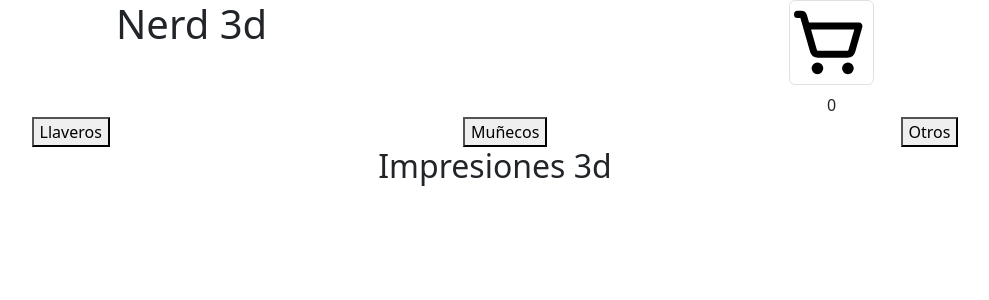
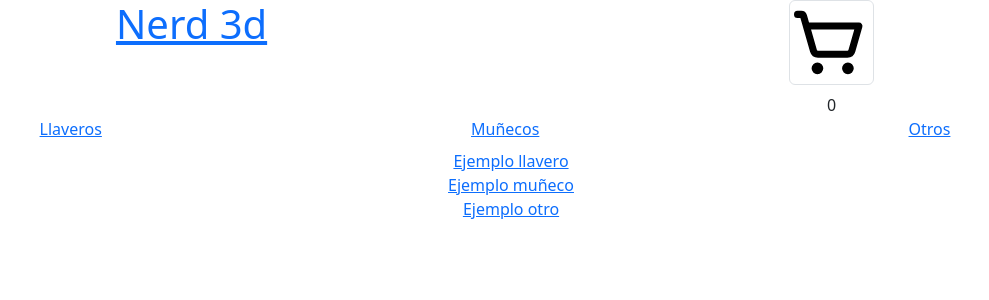
Before and after one commit to Agustin-Lendaro/Curso-React, a React (Create React App) app: page / in a window 1280 px wide. Shown: the top 300 px of the page, without its empty margins (145-1134 px from the left). Built offline with nearby package versions, Linux system fonts and the light colour scheme.

Commit message:
segunda entrega

```diff
--- a/package.json
+++ b/package.json
@@ -9,6 +9,7 @@
     "bootstrap": "^5.2.1",
     "react": "^18.2.0",
     "react-dom": "^18.2.0",
+    "react-router-dom": "^6.4.1",
     "react-scripts": "^5.0.1",
     "web-vitals": "^2.1.4"
   },
--- a/src/App.js
+++ b/src/App.js
@@ -1,15 +1,24 @@
 import './App.css';
+//import { useState } from 'react';
+import { BrowserRouter, Routes, Route, Link } from 'react-router-dom';
 
 
 import NavBar from './componentes/NavBar/NavBar';
 import ItemListContainer from './componentes/ItemListContainer/ItemListContainer';
+import ItemDetailContainer from './componentes/ItemDetailContainer/ItemDetailContainer';
 
 function App() {
   return (
-    <div id="1" className="App">
-      <NavBar />
-      <ItemListContainer greeting={"Impresiones 3d"} />
-      </div>
+    <div className="App">
+      <BrowserRouter>
+        <NavBar />
+        <Routes>
+          <Route path='/' element={<ItemListContainer />}/>
+          <Route path='/category/:categoryId' element={<ItemListContainer />}/>
+          <Route path='/detail/:productId' element={<ItemDetailContainer />}/>
+        </Routes>
+      </BrowserRouter>
+    </div>
   );
 }
 
--- /dev/null
+++ b/src/asyncMock.js
@@ -0,0 +1,37 @@
+const products = [
+    {
+        id: '1',
+        name: 'Ejemplo llavero',
+        price: 200,
+        category: 'llavero',
+        img: "https://mtek3d.com/wp-content/uploads/2018/01/image-placeholder-500x500.jpg",
+        stock: 25,
+        description:'Llavero impreso en 3D'
+    },
+    { id: '2', name: 'Ejemplo muñeco', price: 1500, category: 'muñeco', src: "https://mtek3d.com/wp-content/uploads/2018/01/image-placeholder-500x500.jpg", stock: 16, description:'Muñeco impreso en 3D'},
+    { id: '3', name: 'Ejemplo otro', price: 1000, category: 'otros', img:"https://mtek3d.com/wp-content/uploads/2018/01/image-placeholder-500x500.jpg", stock: 10, description:'Otras cosas impresas en 3D'}
+]
+
+export const getProducts = () => {
+    return new Promise((resolve, reject) => {
+        setTimeout(() => {
+            resolve(products)
+        }, 1500)
+    })
+}
+
+export const getProduct = (id) => {
+    return new Promise((resolve) => {
+        setTimeout(() => {
+            resolve(products.find(prod => prod.id === id))
+        }, 1000)
+    })
+}
+
+export const getProductsByCategory = (categoryId) => {
+    return new Promise((resolve) => {
+        setTimeout(() => {
+            resolve(products.filter(prod => prod.category === categoryId))
+        }, 1000)
+    })
+}
--- /dev/null
+++ b/src/componentes/ItemDetailContainer/ItemDetailContainer.js
@@ -0,0 +1,31 @@
+import { useState, useEffect } from 'react'
+import { getProduct } from '../../asyncMock'
+import { useParams } from 'react-router-dom'
+
+const ItemDetailContainer = () => {
+    const [product, setProduct] = useState({})
+    const [loading, setLoading] = useState(true)
+
+    const { productId } = useParams()
+
+    useEffect(() => {
+        getProduct(productId).then(response => {
+            setProduct(response)
+        }).finally(() => {
+            setLoading(false)
+        })
+    }, [])
+
+    if(loading) {
+        return <h1>Cargando...</h1>
+    }
+
+    return (
+        <div>
+            <h1>Detalle de producto</h1>
+            <div>{product?.name}</div>
+        </div>
+    )
+}
+
+export default ItemDetailContainer
--- /dev/null
+++ b/src/componentes/ItemList/ItemList.js
@@ -0,0 +1,11 @@
+import { Link } from "react-router-dom"
+
+const ItemList = ({ products }) => {
+    return (
+        <ul style={{display: 'flex', flexDirection: 'column'}}>
+            { products.map(product => <Link to={`/detail/${product.id}`} key={product.id}>{product.name}</Link>) }
+        </ul>
+    )
+}
+
+export default ItemList
--- a/src/componentes/ItemListContainer/ItemListContainer.js
+++ b/src/componentes/ItemListContainer/ItemListContainer.js
@@ -1,5 +1,58 @@
-const ItemListContainer = ({greeting}) =>{
-    return <h2>{greeting}</h2>
+import { useState, useEffect } from 'react'
+import { getProducts } from '../../asyncMock'
+import ItemList from '../ItemList/ItemList'
+import { useParams } from 'react-router-dom'
+import { getProductsByCategory } from '../../asyncMock'
+
+const ItemListContainer = ({ greeting }) => {
+    const [products, setProducts] = useState([])
+    const [error, setError] = useState(false)
+    const [loading, setLoading] = useState(true)
+
+    const { categoryId } = useParams()
+    console.log(categoryId)
+
+    useEffect(() => {
+        if(!categoryId) {
+            getProducts().then(res => {
+                console.log(res)
+                setProducts(res)
+            }).catch(error => {
+                console.log(error)
+                setError(true)
+            }).finally(() => {
+                setLoading(false)
+            })
+        } else {
+            getProductsByCategory(categoryId).then(res => {
+                console.log(res)
+                setProducts(res)
+            }).catch(error => {
+                console.log(error)
+                setError(true)
+            }).finally(() => {
+                setLoading(false)
+            })
+        }
+    }, [categoryId])
+
+
+    if(loading) {
+        return <h1>Cargando...</h1>
+    }
+
+
+    if(error) {
+        return <h1>Hubo un error</h1>
+    }
+
+
+    return (
+        <div className="ItemListContainer">
+            <h1>{greeting}</h1>
+            <ItemList products={products}/>
+        </div>
+    )
 }
 
 export default ItemListContainer
--- a/src/componentes/NavBar/NavBar.js
+++ b/src/componentes/NavBar/NavBar.js
@@ -1,19 +1,20 @@
 import CartWidget from "../CartWidget/CartWidget"
+import { Link } from "react-router-dom"
 
 const NavBar = () => {
     return(
         <nav>
             <div className="d-flex justify-content-around">
-                <h1>Nerd 3d</h1>
+            <Link to = '/'><h1>Nerd 3d</h1> </Link>
                 <div>
                     <CartWidget />
                  </div>
             </div>
 
             <div className="d-flex justify-content-around">
-                <button>Llaveros</button>
-                <button>Muñecos</button>
-                <button>Otros</button>
+                <Link to='/category/llavero' className="Option">Llaveros</Link>
+                <Link to='/category/muñeco' className="Option">Muñecos</Link>
+                <Link to='/category/otros' className="Option">Otros</Link>
             </div>
 
         </nav>
```
Also changed, not shown: 1 other file (tests, documents, lock files or other folders).
